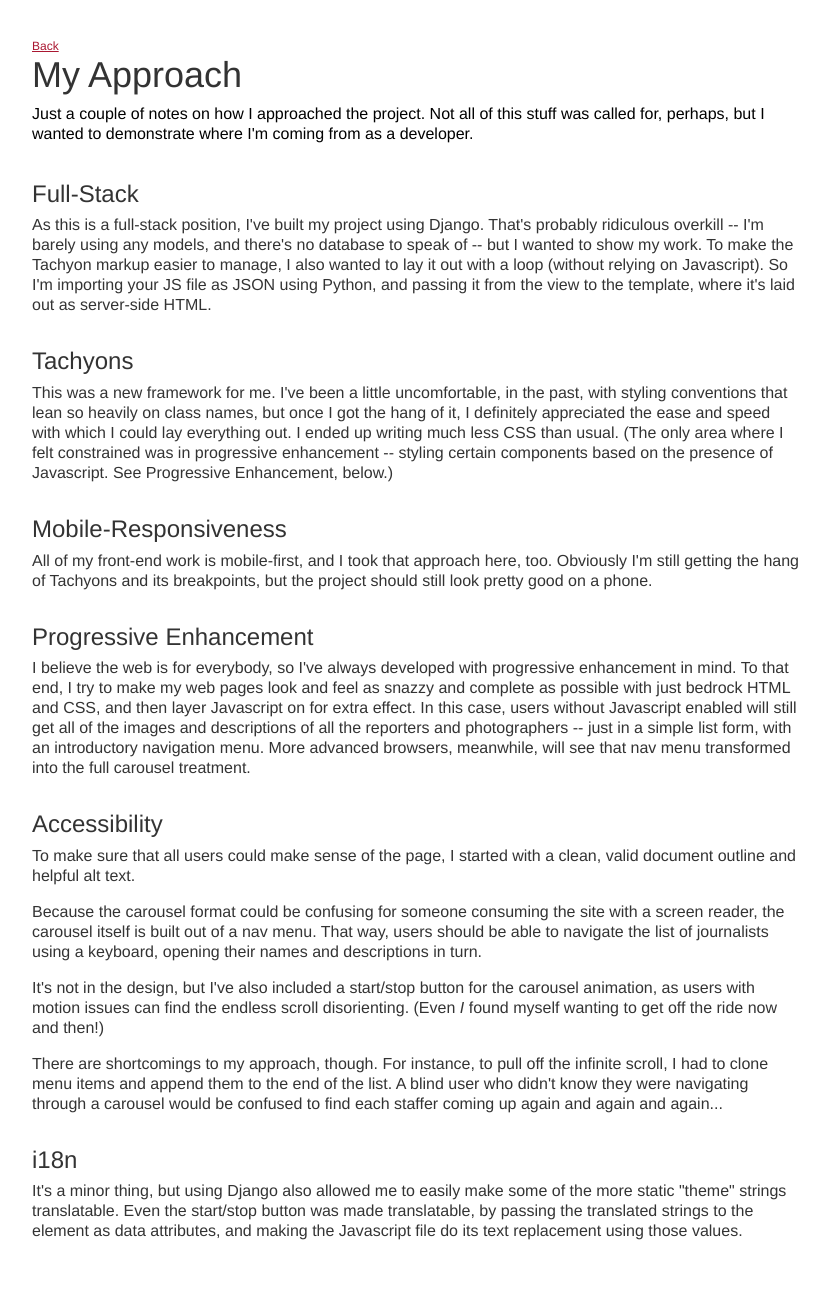
After one commit to joelsmith80/spokesman, a Django app: page /about/ in a window 1280 px wide. The commit adds this page. Shown: the whole page, without its empty margins (224-1053 px from the left). Run offline with Django 3.2, Linux system fonts and the light colour scheme; some libraries are stand-ins or nearby versions.

Commit message:
Added an About page

```diff
--- a/project/spokesman/urls.py
+++ b/project/spokesman/urls.py
@@ -4,4 +4,5 @@ from . import views
 app_name = 'spokesman'
 urlpatterns = [
     path('', views.home, name='home'),
+    path('about/', views.about, name='about'),
 ]
--- a/project/spokesman/views.py
+++ b/project/spokesman/views.py
@@ -11,3 +11,6 @@ def home(request):
     }
 
     return render(request, 'home.html',content)
+
+def about(request):
+    return render(request,'about.html')
--- a/project/static/spokesman/library/css/style.css
+++ b/project/static/spokesman/library/css/style.css
@@ -544,4 +544,19 @@ p.carousel-buttons button:hover, p.carousel-buttons button:focus {
   }
 }
 
+.disclaimer {
+  background: #aa1731;
+}
+.disclaimer a {
+  color: white;
+  text-decoration: none;
+}
+.disclaimer a:hover, .disclaimer a:focus {
+  text-decoration: underline;
+}
+
+.about-back-link {
+  color: #aa1731;
+}
+
 /*# sourceMappingURL=style.css.map */
--- /dev/null
+++ b/project/static/spokesman/library/scss/pages/_about.scss
@@ -0,0 +1,3 @@
+.about-back-link {
+    color: $red;
+}
--- a/project/static/spokesman/library/scss/pages/_main.scss
+++ b/project/static/spokesman/library/scss/pages/_main.scss
@@ -69,3 +69,16 @@ p.carousel-buttons {
         }
     }
 }
+
+// the little disclaimer at the bottom
+.disclaimer {
+    background: $red;
+    a {
+        color: white;
+        text-decoration: none;
+        &:hover,
+        &:focus {
+            text-decoration: underline;
+        }
+    }
+}
--- a/project/static/spokesman/library/scss/style.scss
+++ b/project/static/spokesman/library/scss/style.scss
@@ -8,3 +8,4 @@
 @import "components/journo-list";
 
 @import "pages/main";
+@import "pages/about";
--- /dev/null
+++ b/templates/about.html
@@ -0,0 +1,38 @@
+<!-- templates/about.html -->
+{% extends 'base.html' %}
+{% load i18n %}
+
+{% block title %}Spokesman-Review Demo{% endblock %}
+
+{% block content %}
+
+    <header class="pb1 pt1 ph3 ph5-m ph7-l mt4 mb4">
+        <a href="/" class="about-back-link f7">Back</a>
+        <h1 class="fw2 f2 mb2 black-80">My Approach</h1>
+        <p class="fw2 f5 lh-title">Just a couple of notes on how I approached the project. Not all of this stuff was called for, perhaps, but I wanted to demonstrate where I'm coming from as a developer.</p>
+    </header>
+
+    <section class="ph3 pb4 ph5-m ph7-l black-80">
+        <h2 class="fw2 mb2 mt2">Full-Stack</h2>
+        <p class="lh-title mb3">As this is a full-stack position, I've built my project using Django. That's probably ridiculous overkill -- I'm barely using any models, and there's no database to speak of -- but I wanted to show my work. To make the Tachyon markup easier to manage, I also wanted to lay it out with a loop (without relying on Javascript). So I'm importing your JS file as JSON using Python, and passing it from the view to the template, where it's laid out as server-side HTML.</p>
+
+        <h2 class="fw2 mb2 mt4">Tachyons</h2>
+        <p class="lh-title mb3">This was a new framework for me. I've been a little uncomfortable, in the past, with styling conventions that lean so heavily on class names, but once I got the hang of it, I definitely appreciated the ease and speed with which I could lay everything out. I ended up writing much less CSS than usual. (The only area where I felt constrained was in progressive enhancement -- styling certain components based on the presence of Javascript. See Progressive Enhancement, below.)</p>
+
+        <h2 class="fw2 mb2 mt4">Mobile-Responsiveness</h2>
+        <p class="lh-title mb3">All of my front-end work is mobile-first, and I took that approach here, too. Obviously I'm still getting the hang of Tachyons and its breakpoints, but the project should still look pretty good on a phone.</p>
+
+        <h2 class="fw2 mb2 mt4">Progressive Enhancement</h2>
+        <p class="lh-title mb3">I believe the web is for everybody, so I've always developed with progressive enhancement in mind. To that end, I try to make my web pages look and feel as snazzy and complete as possible with just bedrock HTML and CSS, and then layer Javascript on for extra effect. In this case, users without Javascript enabled will still get all of the images and descriptions of all the reporters and photographers -- just in a simple list form, with an introductory navigation menu. More advanced browsers, meanwhile, will see that nav menu transformed into the full carousel treatment.</p>
+
+        <h2 class="fw2 mb2 mt4">Accessibility</h2>
+        <p class="lh-title mb3">To make sure that all users could make sense of the page, I started with a clean, valid document outline and helpful alt text.</p>
+        <p class="lh-title mb3">Because the carousel format could be confusing for someone consuming the site with a screen reader, the carousel itself is built out of a nav menu. That way, users should be able to navigate the list of journalists using a keyboard, opening their names and descriptions in turn.</p>
+        <p class="lh-title mb3">It's not in the design, but I've also included a start/stop button for the carousel animation, as users with motion issues can find the endless scroll disorienting. (Even <em>I</em> found myself wanting to get off the ride now and then!)</p>
+        <p class="lh-title mb3">There are shortcomings to my approach, though. For instance, to pull off the infinite scroll, I had to clone menu items and append them to the end of the list. A blind user who didn't know they were navigating through a carousel would be confused to find each staffer coming up again and again and again...</p>
+
+        <h2 class="fw2 mb2 mt4">i18n</h2>
+        <p class="lh-title mb3">It's a minor thing, but using Django also allowed me to easily make some of the more static "theme" strings translatable. Even the start/stop button was made translatable, by passing the translated strings to the element as data attributes, and making the Javascript file do its text replacement using those values.</p>
+    </section>
+
+{% endblock %}
--- /dev/null
+++ b/templates/base.html
@@ -0,0 +1,23 @@
+{% load static %}
+{% load i18n %}
+
+<!-- templates/home.html -->
+<!DOCTYPE html>
+<html lang="en">
+<head>
+    <meta charset="UTF-8">
+    <meta name="viewport" content="width=device-width, initial-scale=1.0">
+    <meta http-equiv="X-UA-Compatible" content="ie=edge">
+    <title>{% block title %}{% endblock %}</title>
+    <link rel="stylesheet" type="text/css" href="https://unpkg.com/tachyons@4.10.0/css/tachyons.min.css">
+    <link rel="stylesheet" type="text/css" href="{% static 'spokesman/library/css/style.css' %}">
+    <script src="{% static 'spokesman/library/js/app.js' %}"></script>
+</head>
+
+<body class="helvetica">
+    <main id="main" class="">
+        {% block content %}
+        {% endblock %}
+    </main>
+</body>
+</html>
```
Also changed, not shown: templates/home.html (+14 -21 lines), 1 other file.
